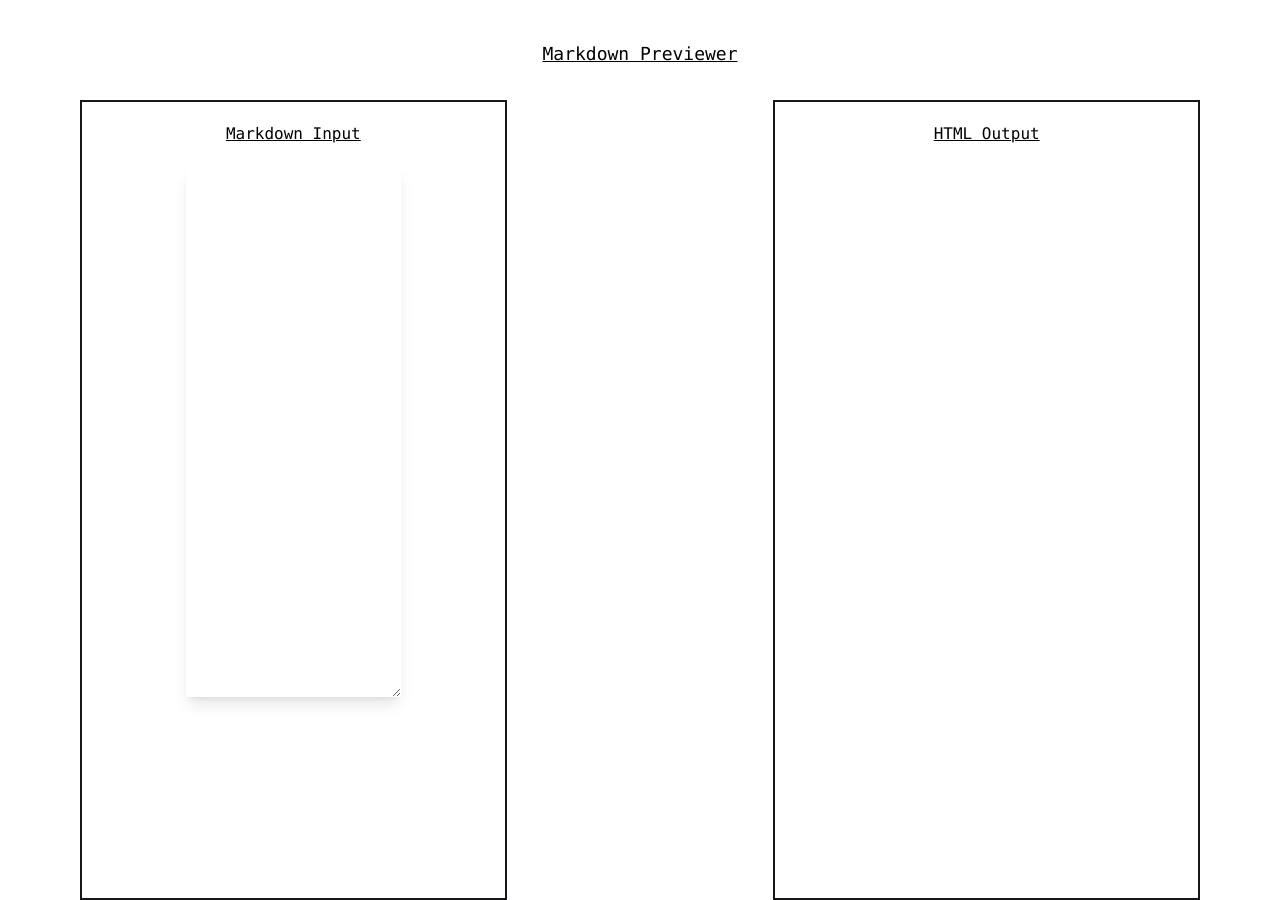
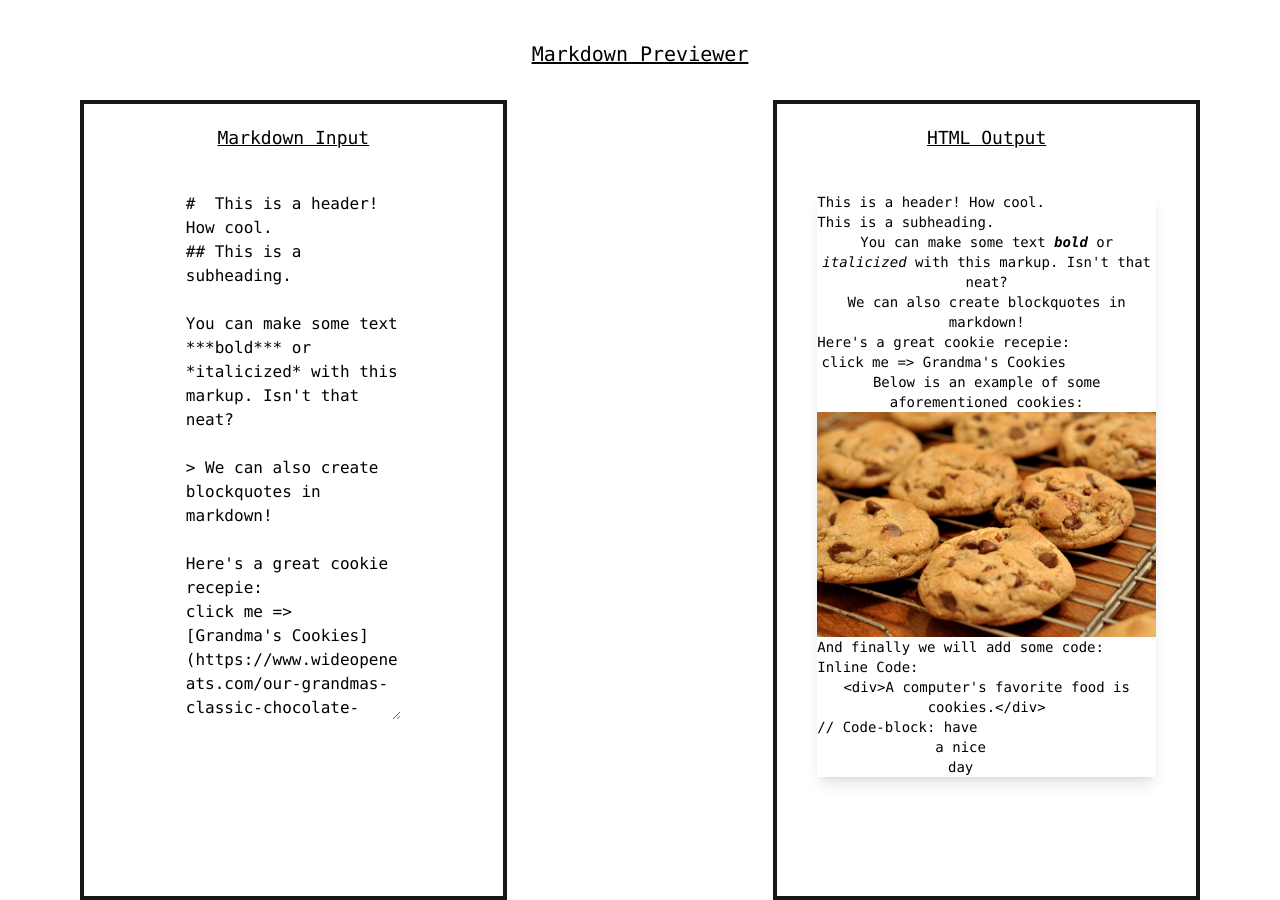
Before and after one commit to annacrandall/markdown-previewer, a React (Create React App) app: page / in a window 1280 px wide. Built offline with nearby package versions, Linux system fonts and the light colour scheme.

Commit message:
Added default text to markdown previewer.

```diff
--- a/src/App.js
+++ b/src/App.js
@@ -1,43 +1,79 @@
 import React, { useState } from "react";
 import "./index.css";
 import { marked } from "marked";
-import defaultText from "./defaultText.md"
+import cookies from "./cookies.jpg";
 
 const renderer = new marked.Renderer(); //sets Marked renderer to a new const
 
 marked.setOptions({
-    breaks: true,
+  breaks: true,
 })              // sets optional test for carriage returns
 
-const MarkdownApp = () => {
-  const [markdownText, setMarkdownText] = useState(""); //creates new state for text
+const defaultMarkdown = `#  This is a header! How cool.
+## This is a subheading.
+
+You can make some text ***bold*** or *italicized* with this markup. Isn't that neat?
+
+> We can also create blockquotes in markdown!
+
+Here's a great cookie recepie:
+click me =>  [Grandma's Cookies](https://www.wideopeneats.com/our-grandmas-classic-chocolate-chip-cookies/)
+
+Below is an example of some aforementioned cookies:
+![Chocolate Chip Cookies](${cookies})
+
+### And finally we will add some code:
+Inline Code:
+
+\`<div>A computer's favorite food is cookies.</div>\`
 
 
+\`\`\`
+// Code-block:
+\`\`\`
+1. have
+1. a nice
+1. day `
+
+const MarkdownApp = () => {
+  const [markdownText, setMarkdownText] = useState(defaultMarkdown); //creates new state for text
+
+  //const defaultMarkdown = () => {
+
+  //} // remember, cannot set this static object. contents must be accessed and rendered.
+
   return (
-    <div className=" text-center font-mono relative">
-      <header className="m-5 p-5 text-lg underline hover:decoration-dotted">Markdown Previewer</header>
-    <div className="h-screen left-20 w-1/3 top-20 border-2 border-zinc-900 absolute left-0" >
-      <h2 className="p-5 underline">Markdown Input</h2>
-      <textarea className="h-2/3 shadow-lg" name="text" id="editor" value={markdownText}
-        onChange={(event) => setMarkdownText(event.target.value)}>
-      </textarea>
-    </div>
-      <div className="w-1/3 h-screen top-20 right-20 border-2 border-zinc-900 absolute right-0">
-        <h2 className="p-5 underline">HTML Output</h2>
+    <div className="text-center font-mono relative">
+      <header className="m-5 p-5 text-xl underline hover:decoration-dotted">Markdown Previewer
+      </header>
+
+      <div className="h-screen  w-1/3 top-20 border-4 border-zinc-900 absolute left-20" >
+        <h2 className="p-5 underline text-lg">Markdown Input</h2>
+        <textarea className="h-2/3 w-3/4shadow-lg m-5"
+          name="text" id="editor" value={markdownText}
+          onChange={(event) => setMarkdownText(event.target.value)}
+        >
+        </textarea>
+      </div>
+
+      <div className=" text-sm w-1/3 h-screen top-20 border-4 border-zinc-900 absolute right-20">
+        <h2 className="text-lg m-5 underline">HTML Output</h2>
         <Preview markdown={markdownText} />
-        </div>
+      </div>
+
     </div>
 
   )
 };
 function Preview({ markdown }) {
   return (
-    <div className="shadow-lg flex flex-wrap"
+    <div className="shadow-lg flex flex-wrap m-10"
       dangerouslySetInnerHTML={{
-        __html: marked(markdown, {renderer: renderer}),}} id="preview">
+        __html: marked(markdown, { renderer: renderer })
+      }} id="preview">
     </div>
   )
-} //uses Marked renderer to create an HTML output of markdown input inside of Preview functional component
+}
 
 
 export default MarkdownApp;
```
